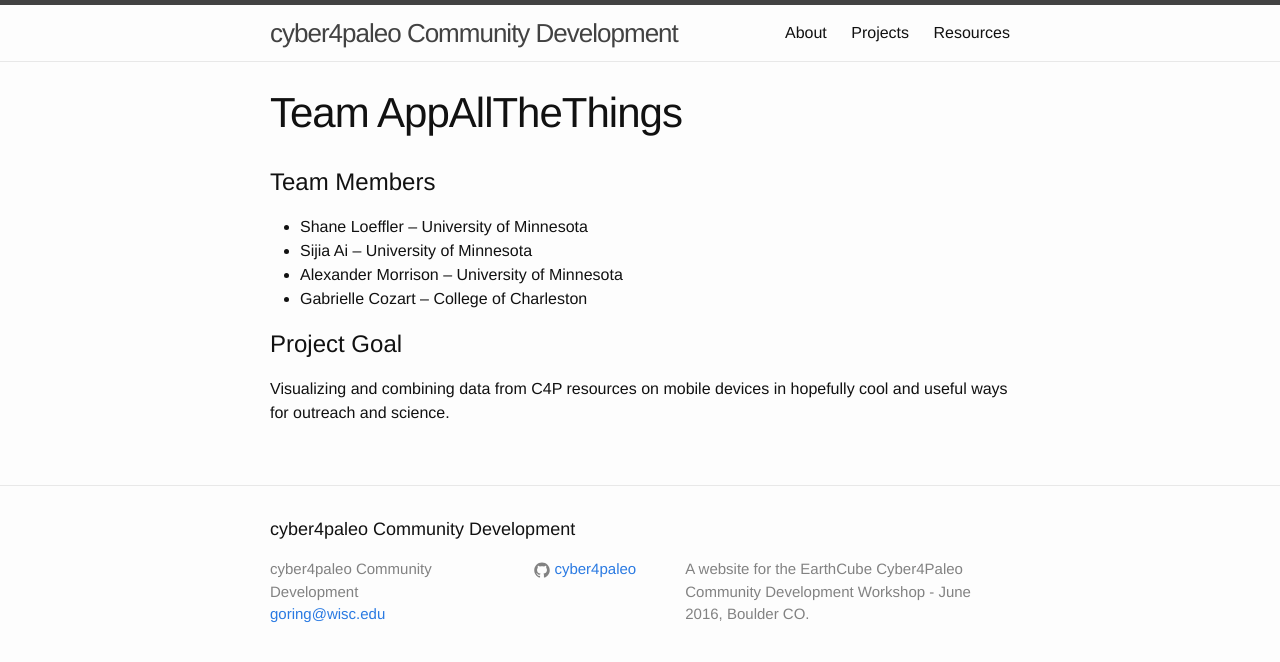
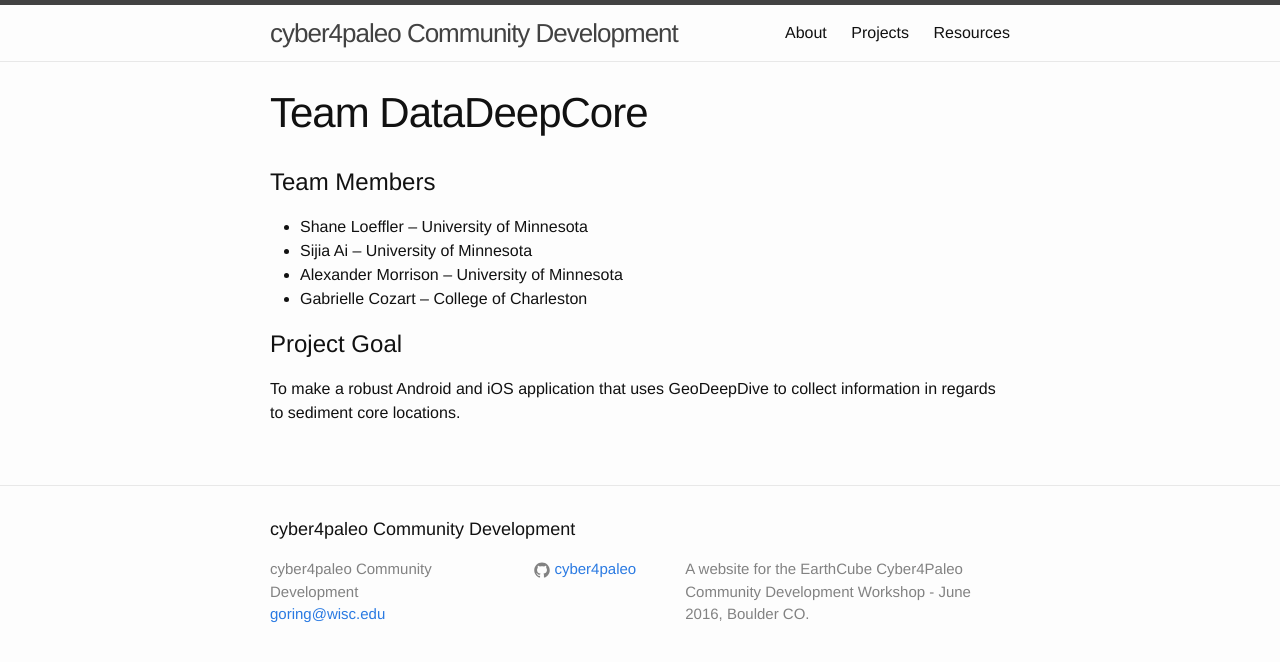
Before and after one commit to cyber4paleo/cyber4paleo.github.io, a Jekyll site: the page built from _projects/team_DataDeepCore.md, in a window 1280 px wide. Shown: the top 662 px of the page. Built offline with Jekyll 4.4.1, drawn with Linux system fonts in a browser that asks for light colours.

Commit message:
Change appAllTheThings Project Name to DataDeepCore

```diff
--- a/_projects/team_appAllTheThings.md
+++ b/_projects/team_DataDeepCore.md
@@ -1,5 +1,5 @@
 ---
-title: Team AppAllTheThings
+title: Team DataDeepCore
 layout: page
 concept: Adding content to core samples using GeoDeepDive
 ---
@@ -13,4 +13,4 @@ concept: Adding content to core samples using GeoDeepDive
 
 # Project Goal
 
-Visualizing and combining data from C4P resources on mobile devices in hopefully cool and useful ways for outreach and science.
+To make a robust Android and iOS application that uses GeoDeepDive to collect information in regards to sediment core locations.
```
